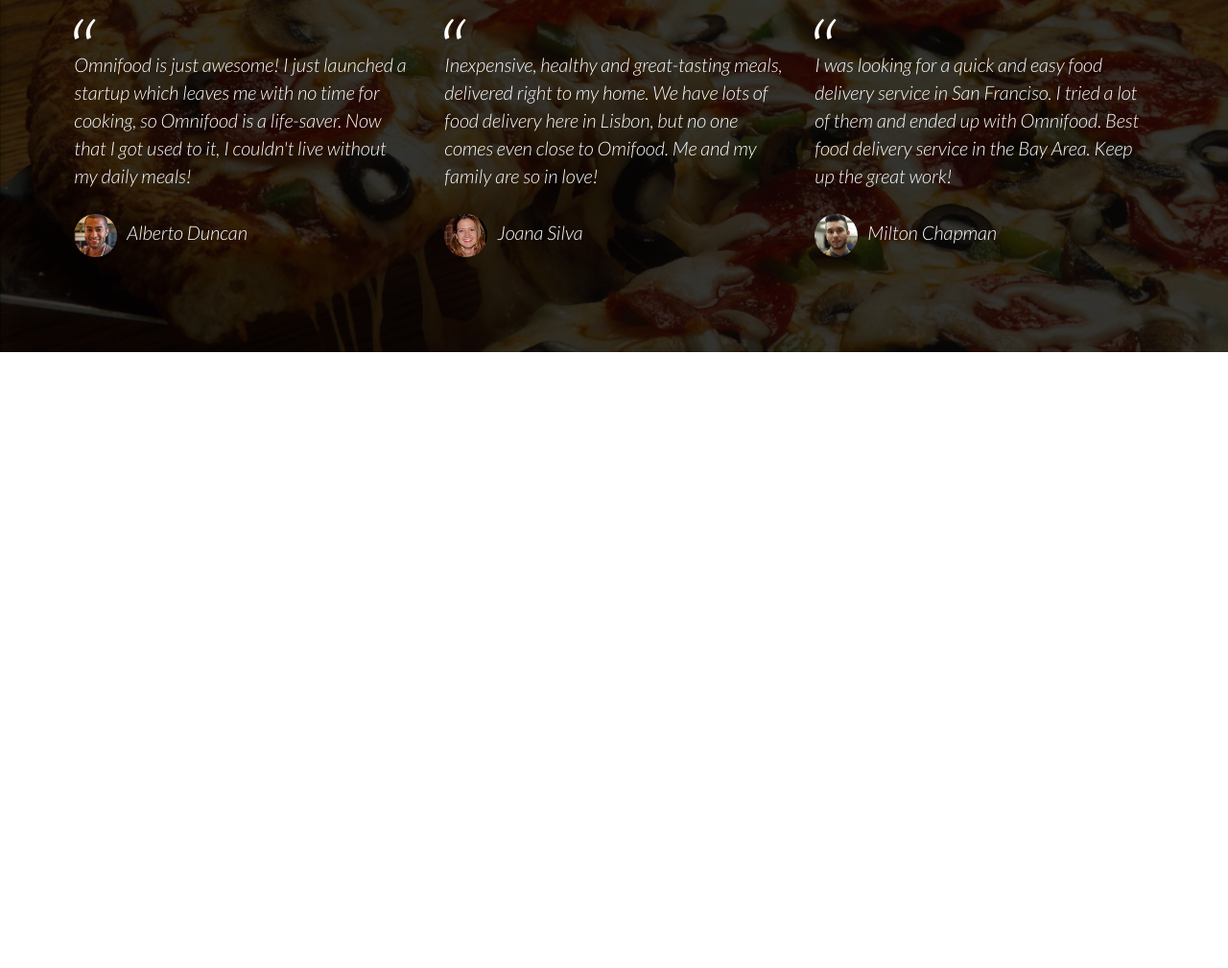
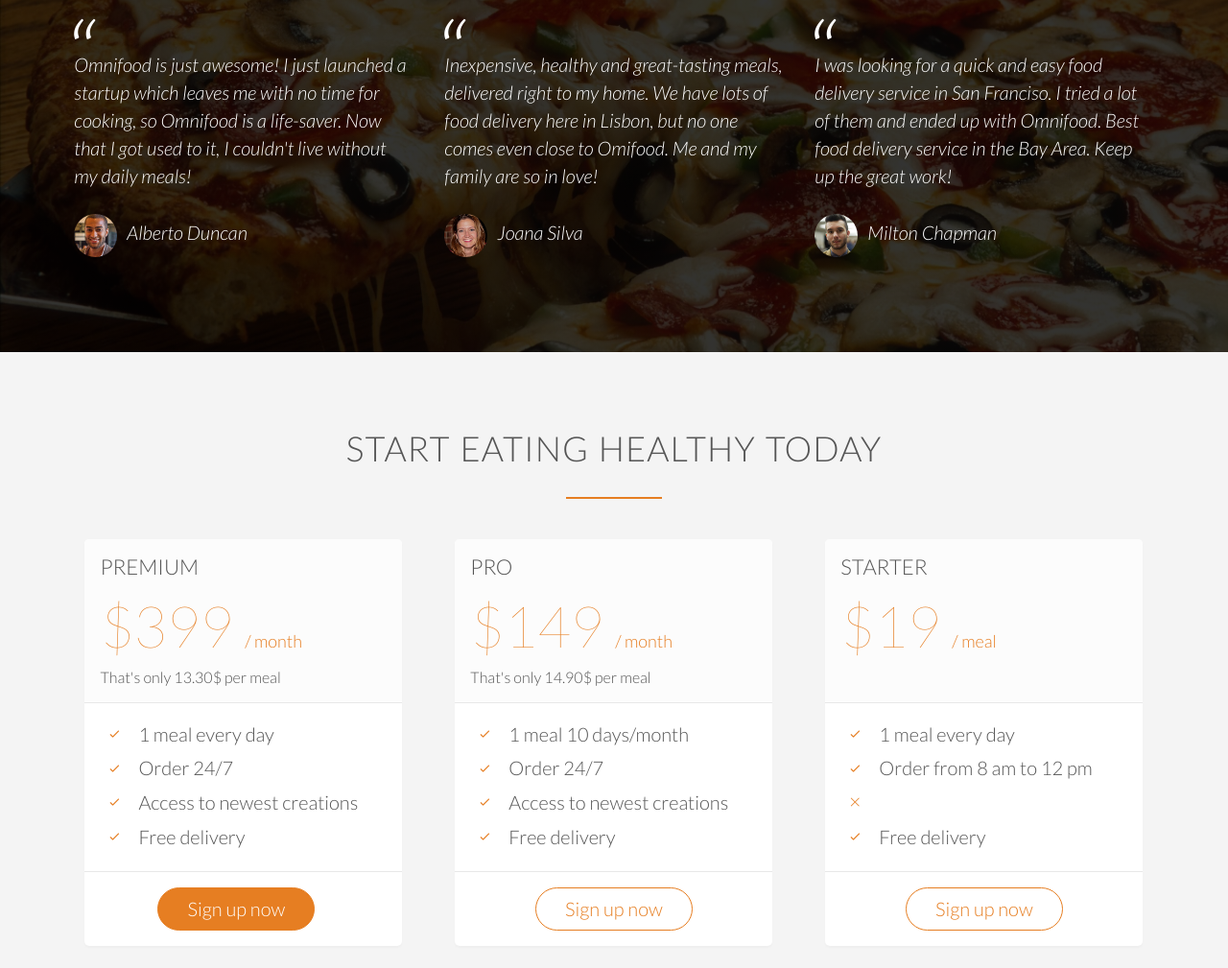
Before and after one commit to jasolisdev/omnifood, a plain HTML site: page index.html in a window 1280 px wide. Shown: the part 3564-4573 px from the top of the page at 96% size. Before the commit the page ends 3931 px from the top, so only its background shows below. Drawn offline with Linux system fonts and the light colour scheme; files whose address does not match are found by name.

Commit message:
added plan section

```diff
--- a/index.html
+++ b/index.html
@@ -228,7 +228,6 @@
             <i class="ion-ios-person icon-small"></i>
             3700+ happy eaters
           </div>
-
           <div class="city-feature">
             <i class="ion-ios-star icon-small"></i>
             160+ top chefs
@@ -272,8 +271,6 @@
         </div>
       </div>
     </section>
-
-
     <section class="section-testimonials">
       <div class="row">
         <h2>Our customers can't live without us</h2>
@@ -299,8 +296,72 @@
         </div>
      </div>
     </section>
-
-
-
-  </body>
+    <section class="section-plans">
+      <div class="row">
+        <h2>Start eating healthy today</h2>
+      </div>
+      <div class="row">
+        <div class="col span-1-of-3">
+          <div class="plan-box">
+            <div>
+              <h3>Premium</h3>
+              <p class="plan-price">$399 <span>/ month</span></p>
+              <p class="plan-price-meal">That's only 13.30$ per meal</p>
+            </div>
+            <div>
+              <ul>
+                <li><i class="ion-ios-checkmark-empty icon-small"></i>1 meal every day</li>
+                <li><i class="ion-ios-checkmark-empty icon-small"></i>Order 24/7</li>
+                <li><i class="ion-ios-checkmark-empty icon-small"></i>Access to newest creations</li>
+                <li><i class="ion-ios-checkmark-empty icon-small"></i>Free delivery</li>
+              </ul>
+            </div>
+            <div>
+              <a href="#" class="btn btn-full">Sign up now</a>
+            </div>
+          </div>
+        </div>
+        <div class="col span-1-of-3">
+          <div class="plan-box">
+            <div>
+              <h3>Pro</h3>
+              <p class="plan-price">$149 <span>/ month</span></p>
+              <p class="plan-price-meal">That's only 14.90$ per meal</p>
+            </div>
+            <div>
+              <ul>
+                <li><i class="ion-ios-checkmark-empty icon-small"></i>1 meal 10 days/month</li>
+                <li><i class="ion-ios-checkmark-empty icon-small"></i>Order 24/7</li>
+                <li><i class="ion-ios-checkmark-empty icon-small"></i>Access to newest creations</li>
+                <li><i class="ion-ios-checkmark-empty icon-small"></i>Free delivery</li>
+              </ul>
+            </div>
+            <div>
+              <a href="#" class="btn btn-ghost">Sign up now</a>
+            </div>
+          </div>
+        </div>
+        <div class="col span-1-of-3">
+          <div class="plan-box">
+            <div>
+              <h3>Starter</h3>
+              <p class="plan-price">$19 <span>/ meal</span></p>
+              <p class="plan-price-meal">&nbsp;</p>
+            </div>
+            <div>
+              <ul>
+                <li><i class="ion-ios-checkmark-empty icon-small"></i>1 meal every day</li>
+                <li><i class="ion-ios-checkmark-empty icon-small"></i>Order from 8 am to 12 pm</li>
+                <li><i class="ion-ios-close-empty icon-small"></i></li>
+                <li><i class="ion-ios-checkmark-empty icon-small"></i>Free delivery</li>
+              </ul>
+            </div>
+            <div>
+              <a href="#" class="btn btn-ghost">Sign up now</a>
+            </div>
+          </div>
+        </div>
+      </div>
+    </section>
+</body>
 </html
--- a/resources/css/style.css
+++ b/resources/css/style.css
@@ -377,3 +377,58 @@
   margin-right: 10px;
   vertical-align: middle;
 }
+
+/* ---------- SIGN UP -------------- */
+
+.section-plans {
+  background-color: #f4f4f4;
+
+}
+
+.plan-box {
+  background-color: #fff;
+  border-radius: 5px;
+  width: 90%;
+  margin-left: 5%;
+  box-shadow: 0 2px 2px #efefef;
+}
+
+.plan-box div {
+  padding: 16px;
+  border-bottom: 1px solid #e8e8e8;
+}
+
+.plan-box div:first-child {
+  background-color: #fcfcfc;
+  border-top-left-radius: 5px;
+  border-top-right-radius: 5px;
+}
+
+.plan-box div:last-child {
+  text-align: center;
+  border: 0;
+}
+
+.plan-price {
+  font-size: 300%;
+  margin-bottom: 10px;
+  font-weight: 100;
+  color: #e67e22;
+}
+
+.plan-price span {
+  font-size: 30%;
+  font-weight: 300;
+}
+
+.plan-price-meal {
+  font-size: 80%;
+}
+
+.plan-box ul {
+  list-style: none;
+}
+
+.plan-box ul li {
+  padding: 5px 0;
+}
```
